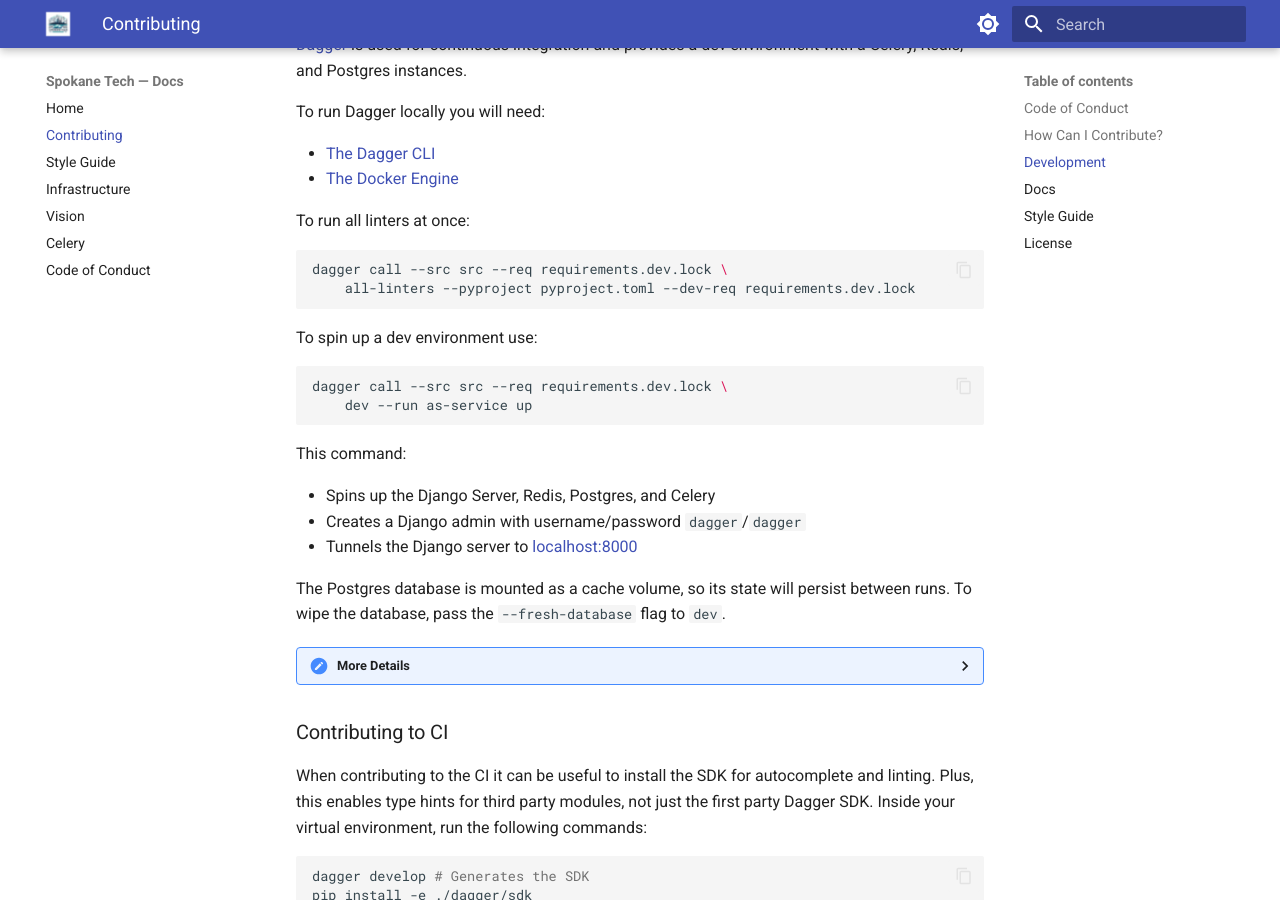
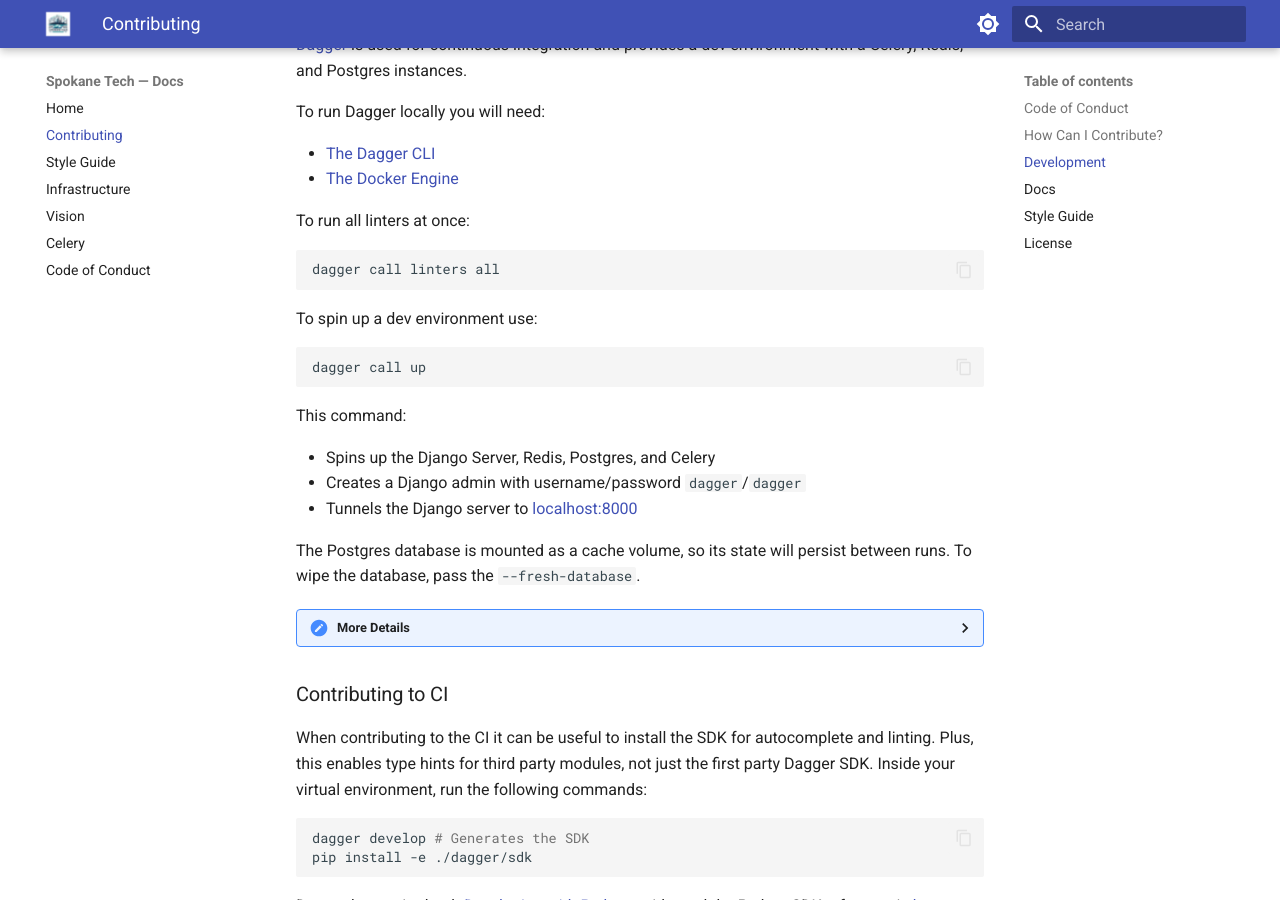
Before and after one commit to SpokaneTech/SpokaneTech_Py, an MkDocs documentation site: the page built from docs/CONTRIBUTING.md, in a window 1280 px wide and 900 px high, scrolled down 2238 px. Built offline with MkDocs 1.6.1 and Material for MkDocs 9.7.7, drawn with Linux system fonts in a browser that asks for light colours; plug-ins that fetch from the network failed and are left out.

Commit message:
Update dagger docs.

````diff
--- a/docs/CONTRIBUTING.md
+++ b/docs/CONTRIBUTING.md
@@ -145,14 +145,12 @@
 
 To run all linters at once:
 ```shell
-dagger call --src src --req requirements.dev.lock \
-    all-linters --pyproject pyproject.toml --dev-req requirements.dev.lock
+dagger call linters all
 ```
 
 To spin up a dev environment use:
 ```shell
-dagger call --src src --req requirements.dev.lock \
-    dev --run as-service up
+dagger call up
 ```
 
 This command:
@@ -162,7 +160,7 @@
 - Tunnels the Django server to [localhost:8000]()
 
 The Postgres database is mounted as a cache volume, so its state will persist between runs.
-To wipe the database, pass the `--fresh-database` flag to `dev`.
+To wipe the database, pass the `--fresh-database`.
 
 
 <details>
@@ -176,17 +174,17 @@
 Then, to call the functions use:
 
 ```shell
-dagger call --src src --req requirements.lock FUNCTION-NAME FUNCTION-ARGS
+dagger call FUNCTION-NAME FUNCTION-ARGS
 ```
 
 To gather more information about a function, you can pass the `--help` arg to it:
 
 ```shell
-$ dagger call --src src --req requirements.dev.lock test --help
+$ dagger call linters test --help
 Run tests using Pytest.
 
 Usage:
-  dagger call test [flags]
+  dagger call linters test [flags]
 
 Flags:
       --dev-req File     A file.
@@ -212,8 +210,7 @@
 command transforms the development container into a service, and starts it.
 
 ```shell
-dagger call --src src --req requirements.dev.lock dev --run \
-    as-service up
+dagger call up
 ```
 </details>
 
````
